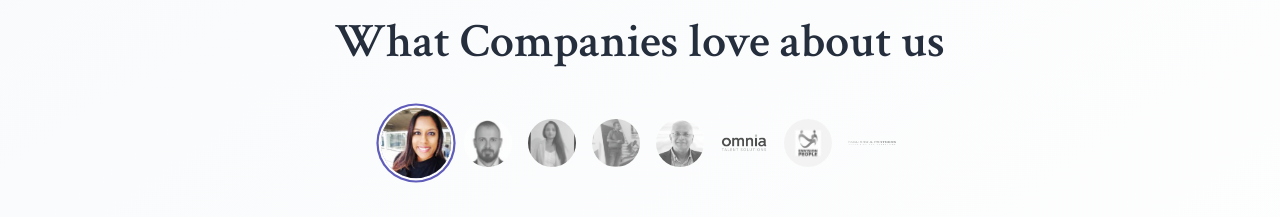
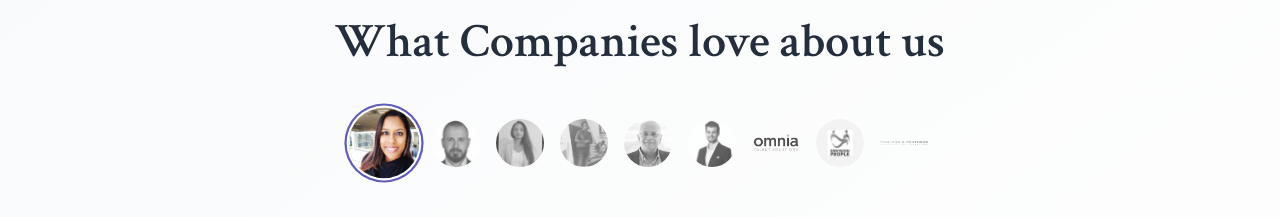
Before and after one commit to juhibhatia1/jbrecruitementswebsite, a Next.js app: page / in a window 1280 px wide. Shown: the part 3463-3680 px from the top of the page. Built offline with nearby package versions, Linux system fonts and the light colour scheme; no server answers.

Commit message:
FEAT: testimonial addition

```diff
--- a/app/components/home/testimonials.tsx
+++ b/app/components/home/testimonials.tsx
@@ -71,6 +71,15 @@ const testimonials: testimonials[] = [
   },
   {
     id: 7,
+    name: "Grant Stevens-Bulmer",
+    company: "Bang & Olufsen",
+    // role: "NextGen Solutions",
+    image: "/home/testimonials/stevens-bulmer.jpg",
+    text: "Juhi Bhatia was a fantastic freelance recruiter who supported B&O with searching for Software talent. She excelled at sourcing strong potential candidates across global markets and consistently demonstrated a proactive, thoughtful approach to talent research. What stood out most was her ability to actively listen to feedback on market mapping and quickly pivot her strategy to deliver more focused, high‑quality profiles. Her adaptability, communication, and commitment made her a valuable partner in our hiring efforts.",
+    rating: 5,
+  },
+  {
+    id: 8,
     name: "Nick Macleay",
     company: "Omnia Solutions Ltd",
     // role: "InnovateCo",
@@ -79,7 +88,7 @@ const testimonials: testimonials[] = [
     rating: 5,
   },
   {
-    id: 8,
+    id: 9,
     name: "Philippa Glanville",
     company: "Envision People",
     // role: "DataSphere",
@@ -88,7 +97,7 @@ const testimonials: testimonials[] = [
     rating: 5,
   },
   {
-    id: 9,
+    id: 10,
     name: "Juliana Pagliaro",
     company: "PAGLIARO & PARTNERS",
     // role: "NextGen Solutions",
```
Also changed, not shown: public/home/testimonials/stevens-bulmer.jpg (added).
